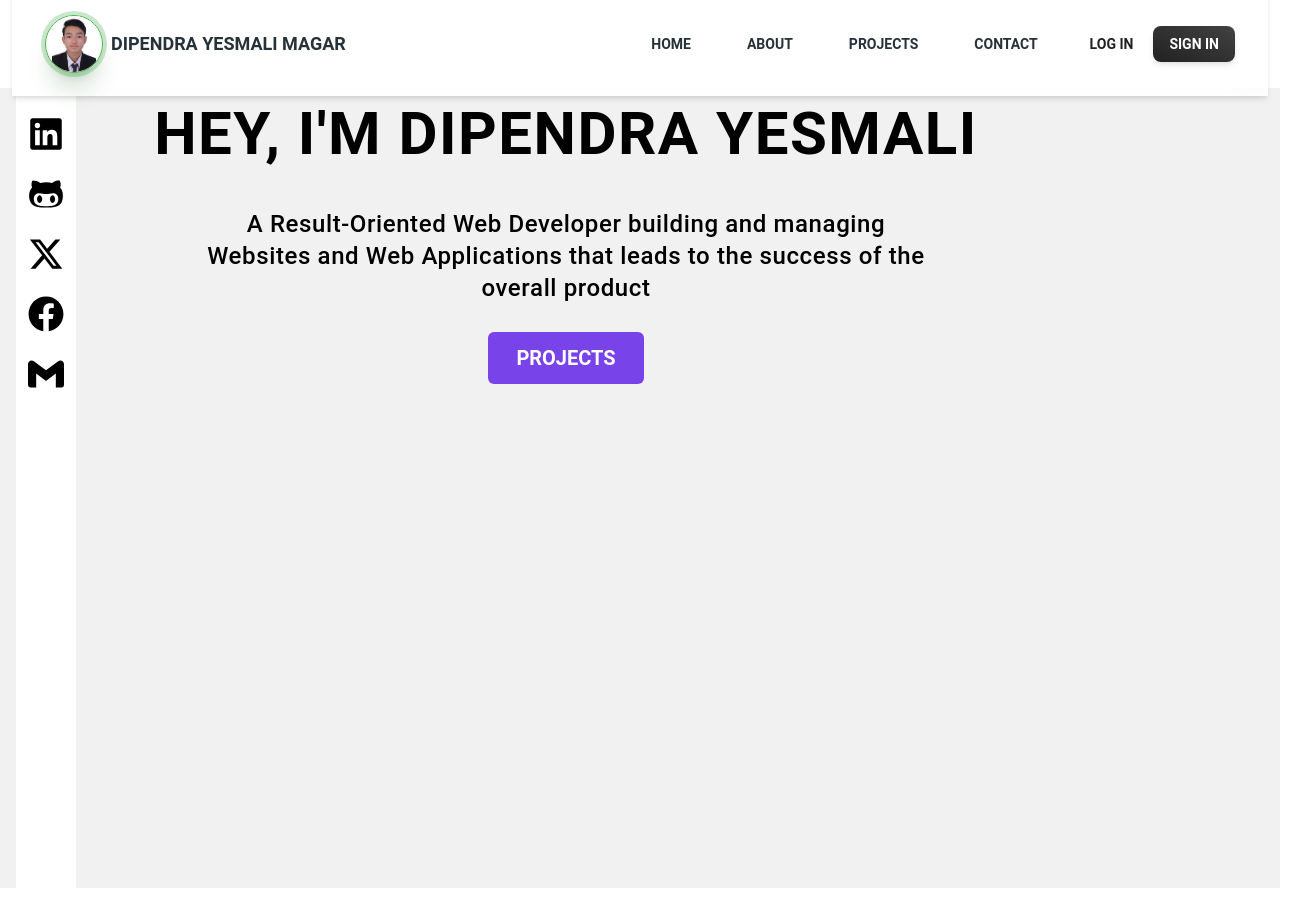
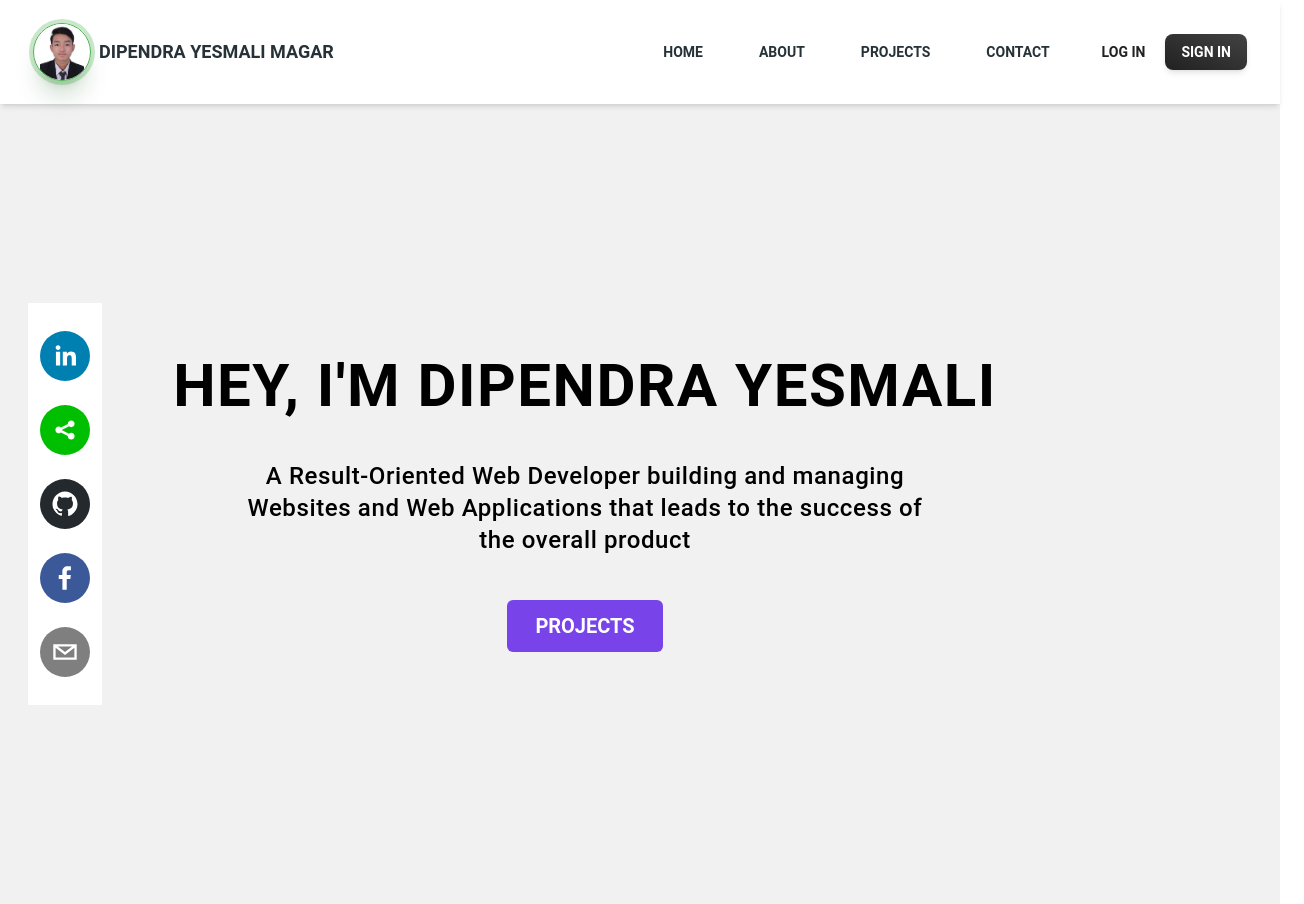
Before and after one commit to ydipen111/Porffolio, a React (Vite) app: page / in a window 1280 px wide. Shown: the whole page, 1304 px wide, since content can reach past the window. Built offline with nearby package versions, Linux system fonts and the light colour scheme.

Commit message:
adding all link

```diff
--- a/package.json
+++ b/package.json
@@ -16,7 +16,8 @@
     "react": "^18.3.1",
     "react-dom": "^18.3.1",
     "react-icons": "^5.3.0",
-    "react-router-dom": "^6.26.1"
+    "react-router-dom": "^6.26.1",
+    "react-social-icons": "^6.18.0"
   },
   "devDependencies": {
     "@eslint/js": "^9.9.0",
--- a/src/Pages/Header.jsx
+++ b/src/Pages/Header.jsx
@@ -64,7 +64,7 @@ export default function Header() {
   );
 
   return (
-    <div className="-m-6 max-h-[768px] w-[calc(100%+48px)] overflow-scroll px-9 py-4">
+    <div className="w-full">
       <Navbar className="sticky top-0 z-10 h-max max-w-full rounded-none px-4 py-2 lg:px-8 lg:py-4">
         <div className="flex items-center justify-between text-blue-gray-900">
           <Typography
--- a/src/Pages/Home.jsx
+++ b/src/Pages/Home.jsx
@@ -4,23 +4,29 @@ import { FaFacebook, FaGithubAlt, } from "react-icons/fa";
 import { FaLinkedin, FaXTwitter } from 'react-icons/fa6';
 import { SiGmail } from 'react-icons/si';
 import { NavLink } from 'react-router-dom';
+import { SocialIcon } from 'react-social-icons'
 
 export default function Home() {
   return (
     <div className='bg-soft-black flex justify-between px-4 ssm:justify-center
 
     md:pr-56 h-screen  '>
-      <div className='ssm:hidden bg-white px-3 py-7 '>
-        <ul className='space-y-6 h-28' >
-          <li className='text-4xl'>< FaLinkedin /></li>
-          <li className='text-4xl'><FaGithubAlt /></li>
-          <li className='text-4xl'><FaXTwitter /></li>
-          <li className='text-4xl'><FaFacebook /></li>
-          <li className='text-4xl'><SiGmail /></li>
+      <div className='m:hidden px-3 py-7 flex flex-col justify-center'>
+        <ul className='space-y-6 bg-white px-3 py-7   ' >
+          <li className='text-4xl'><SocialIcon url='https://www.linkedin.com/in/dipendra-yesmali-magar-50007b262?utm_source=share&utm_campaign=share_via&utm_content=profile&utm_medium=android_app' /></li>
+
+          <li className='text-4xl'><SocialIcon url='https://x.com/MagaraYasmali?t=cushL9NBtwRR-t9E_MiQHw&s=09' /></li>
+          <li><SocialIcon url="https://github.com/ydipen111" /> </li>
+
+          <li className='text-4xl'><SocialIcon url='https://www.facebook.com/dipendrayesmali.magar.1' /></li>
+
+
+          <li className='text-4xl'><SocialIcon url='mailto:mgrd08716@gmail.com' /></li>
+
         </ul>
       </div>
-      <div className='ssm:px-4 px-5 py-4 text-center space-y-4 '>
-        <h1 className='text-6xl font-bold tracking-wide ssm:text-4xl'>HEY, I'M DIPENDRA YESMALI </h1>
+      <div className='ssm:px-4 px-5 py-4 text-center space-y-4 flex flex-col justify-center '>
+        <h1 className='text-6xl font-bold tracking-wide ssm:text-4xl sm:px-7'>HEY, I'M DIPENDRA YESMALI </h1>
         <p className='text-2xl ssm:text-xl ssm:px-3 px-24  font-medium py-7 tracking-wide'>A Result-Oriented Web Developer building and managing Websites and Web Applications that leads to the success of the overall product</p>
         <NavLink to="/project-page">
           <button className='bg-customPurple px-7 py-3 rounded-md'><p className='text-white font-bold text-xl '>PROJECTS</p></button>
```
Also changed, not shown: 1 other file (tests, documents, lock files or other folders).
